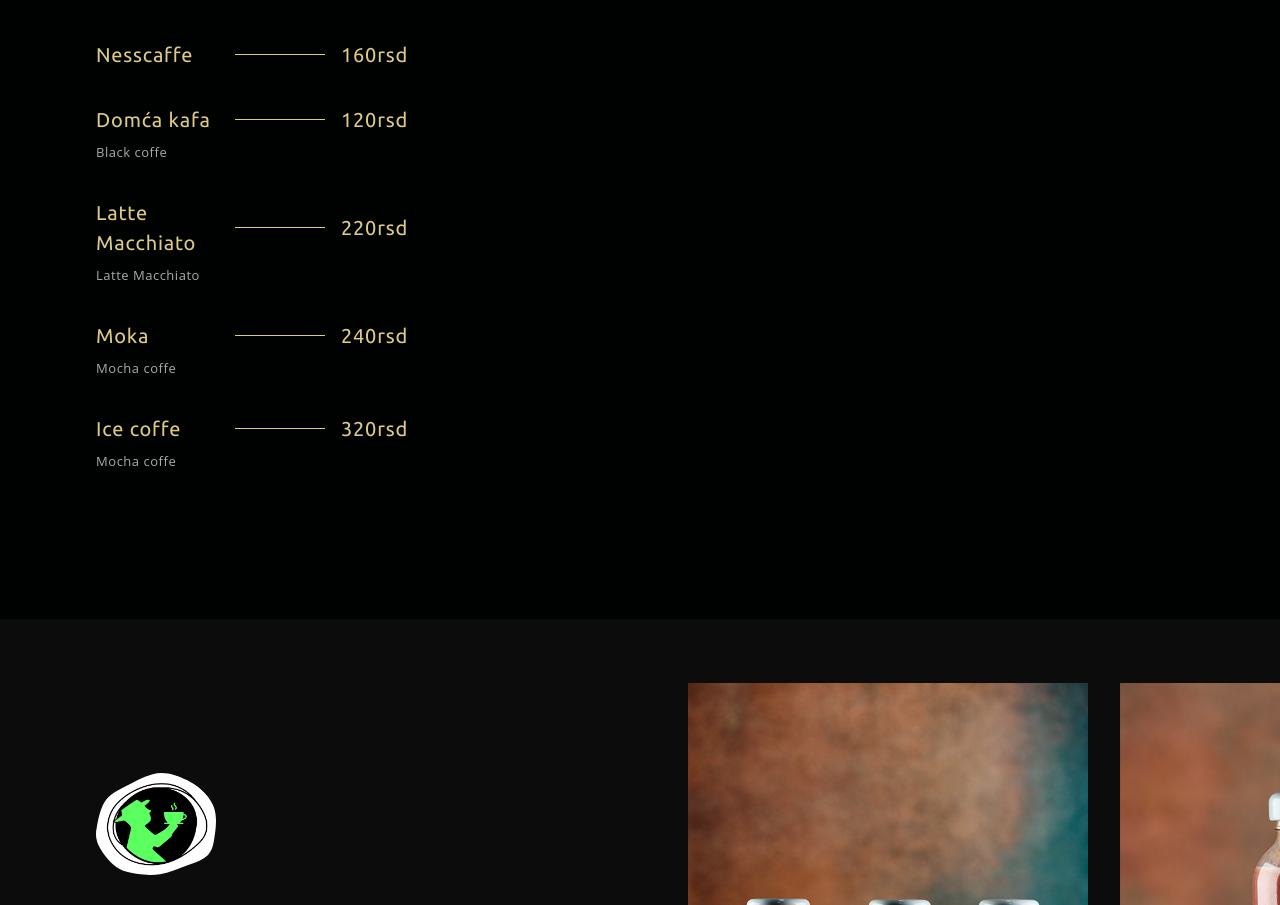
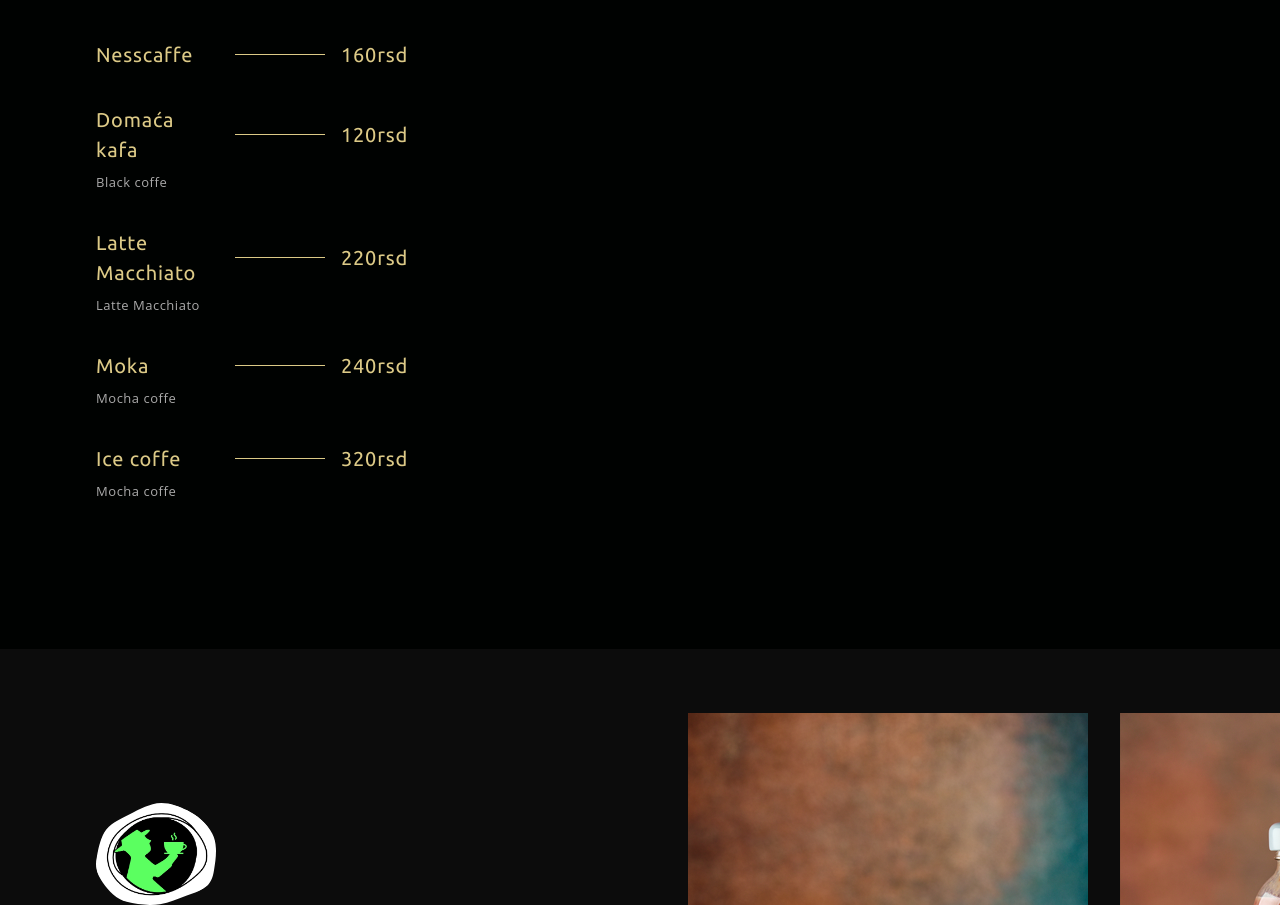
Before and after one commit to spasml1989/berlin, a React (Create React App) app: page / in a window 1280 px wide. Shown: the part 804-1709 px from the top of the page. Built offline with nearby package versions, Linux system fonts and the light colour scheme.

Commit message:
protein sejk dodat, domca kafa ispravljena

```diff
--- a/src/constants/data.js
+++ b/src/constants/data.js
@@ -33,7 +33,7 @@ const coffe = [
     // tags: ' mineral water',
   },
   {
-    title: 'Domća kafa',
+    title: 'Domaća kafa',
     price: '120rsd',
     tags: ' Black coffe ',
   },
@@ -78,6 +78,17 @@ const topli_napici = [
     price: '210rsd',
     tags: '0,25L | glass ',
   },
+
+
+];
+
+const trening = [
+  {
+    title: 'Protein',
+    price: '250rsd',
+    tags: 'protein shake | 0.2',
+  },
+
 
 
 ];
```
